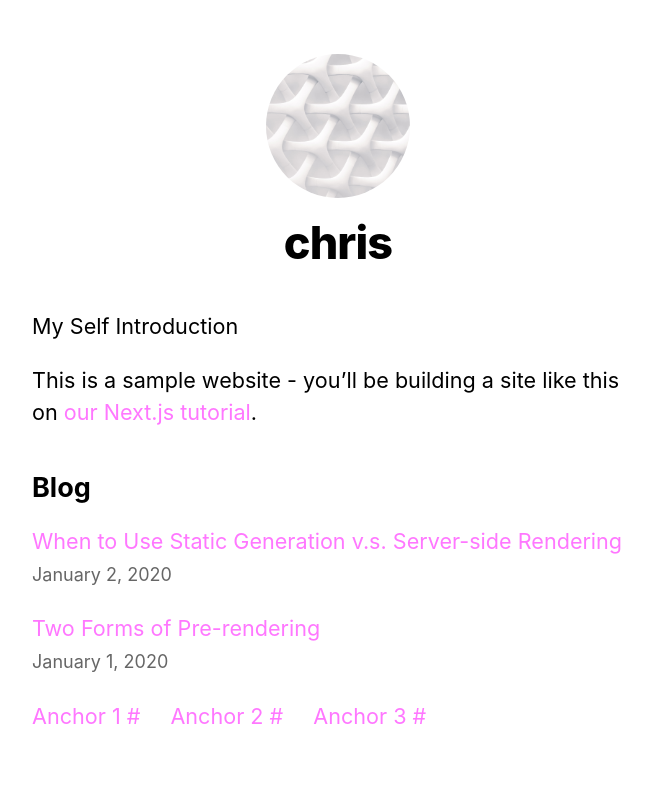
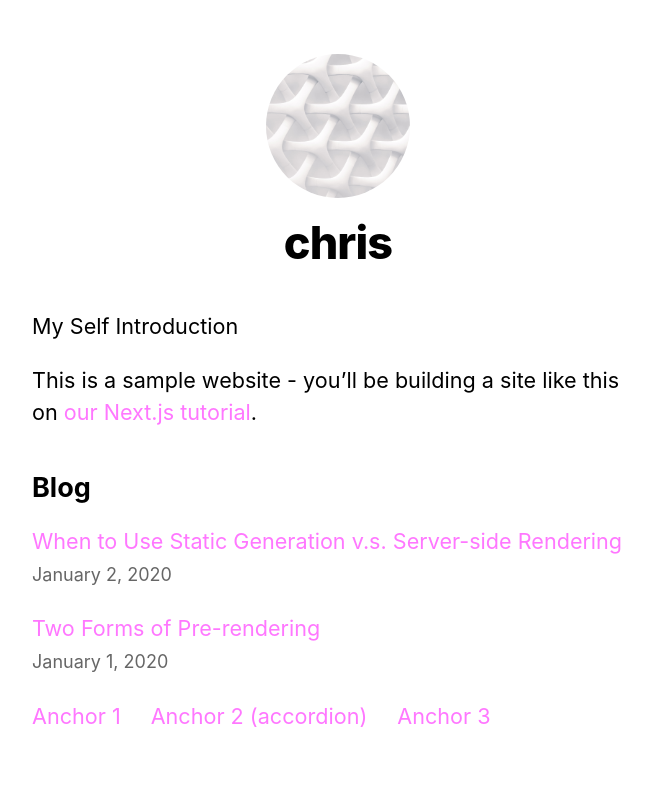
Before and after one commit to chrisb711/nextjs-blog, a Next.js app: page / in a window 1280 px wide. Shown: the top 799 px of the page, without its empty margins (302-954 px from the left). Built offline with nearby package versions, Linux system fonts and the light colour scheme.

Commit message:
accordion better

```diff
--- a/components/Accordion/Accordion.js
+++ b/components/Accordion/Accordion.js
@@ -8,10 +8,14 @@ export default function Accordion({title}) {
         var accContainer = e.target.parentNode.parentNode;
         var allHeaders = accContainer.querySelectorAll("[class*=accordionItem]");
 
-        allHeaders.forEach(function(element) {
-            element.classList.remove(styles.active);
-        });
-        accContainerItem.classList.add(styles.active);
+        if(accContainerItem.classList.contains(styles.active)){
+            accContainerItem.classList.remove(styles.active);
+        } else {
+            allHeaders.forEach(function(element) {
+                element.classList.remove(styles.active);
+            });
+            accContainerItem.classList.add(styles.active);
+        }
     }
 
     return <div className={styles.accordion}>My wonderfull Accordion
--- a/components/Accordion/Accordion.module.css
+++ b/components/Accordion/Accordion.module.css
@@ -15,6 +15,7 @@
     max-height: 0;
     overflow: hidden;
     padding-left: 30px;
+    transition: all .3s ease 0s;
 }
 
 .accordion .accordionItemHeader{
@@ -24,12 +25,11 @@
 
 .accordion .active.accordionItem .accordionItemHeader{
     background-color: #00ffff;
-    transition: all .8s ease 0s;
-
+    font-weight: bold;
 }
 
 .accordion .active.accordionItem .accordionItemContent{
     background-color: #00ff00;
-    max-height: 1500px;
-    transition: all 1.8s ease 0s;
+    max-height: 2000px;
+    transition: all .9s ease 0s;
 }
--- a/pages/index.js
+++ b/pages/index.js
@@ -47,13 +47,13 @@ export default function Home({ allPostsData }) {
       <section className={`${utilStyles.headingMd} ${utilStyles.padding1px}`}>
         <div className={utilStyles.anchorNav}>
             <Link href="#anchor-1" className={utilStyles.navItem}>
-                Anchor 1 #
+                Anchor 1
             </Link>
             <Link href="#anchor-2" className={utilStyles.navItem}>
-                Anchor 2 #
+                Anchor 2 (accordion)
             </Link>
             <Link href="#anchor-3" className={utilStyles.navItem}>
-                Anchor 3 #
+                Anchor 3
             </Link>
         </div>
 
@@ -62,7 +62,7 @@ export default function Home({ allPostsData }) {
             anchor 1
         </div>
         <div className={utilStyles.sectionElement} id="anchor-2">
-            anchor 2<br/><br/>
+            anchor 2 (accordion)<br/><br/>
             <Accordion title="Titel" />
         </div>
         <div className={utilStyles.sectionElement} id="anchor-3">
```
